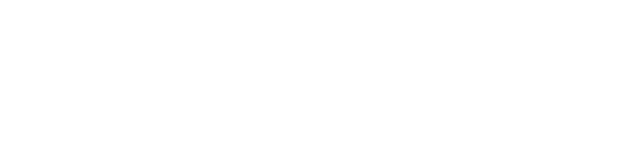
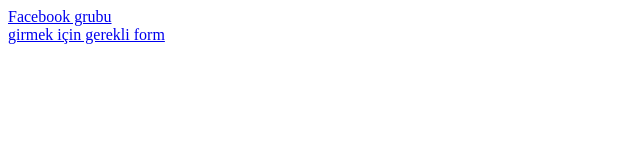
Before and after one commit to aib/www.momoloji.org, a plain HTML site: page www/index.html in a window 1280 px wide. Shown: the whole page, without its empty margins (0-640 px from the left). Drawn offline with Linux system fonts and the light colour scheme.

Commit message:
Add links to Facebook group and Google form

```diff
--- a/www/index.html
+++ b/www/index.html
@@ -1,2 +1,11 @@
 <!DOCTYPE html>
-<title>Momoloji</title>
+<html>
+	<head>
+		<meta charset="UTF-8">
+		<title>Momoloji</title>
+	</head>
+	<body>
+		<div><a href="https://www.facebook.com/groups/643795135746532/">Facebook grubu</a></div>
+		<div><a href="https://goo.gl/forms/vxJHKHaU57DOdz2i2">girmek için gerekli form</a><div>
+	</body>
+</html>
```
